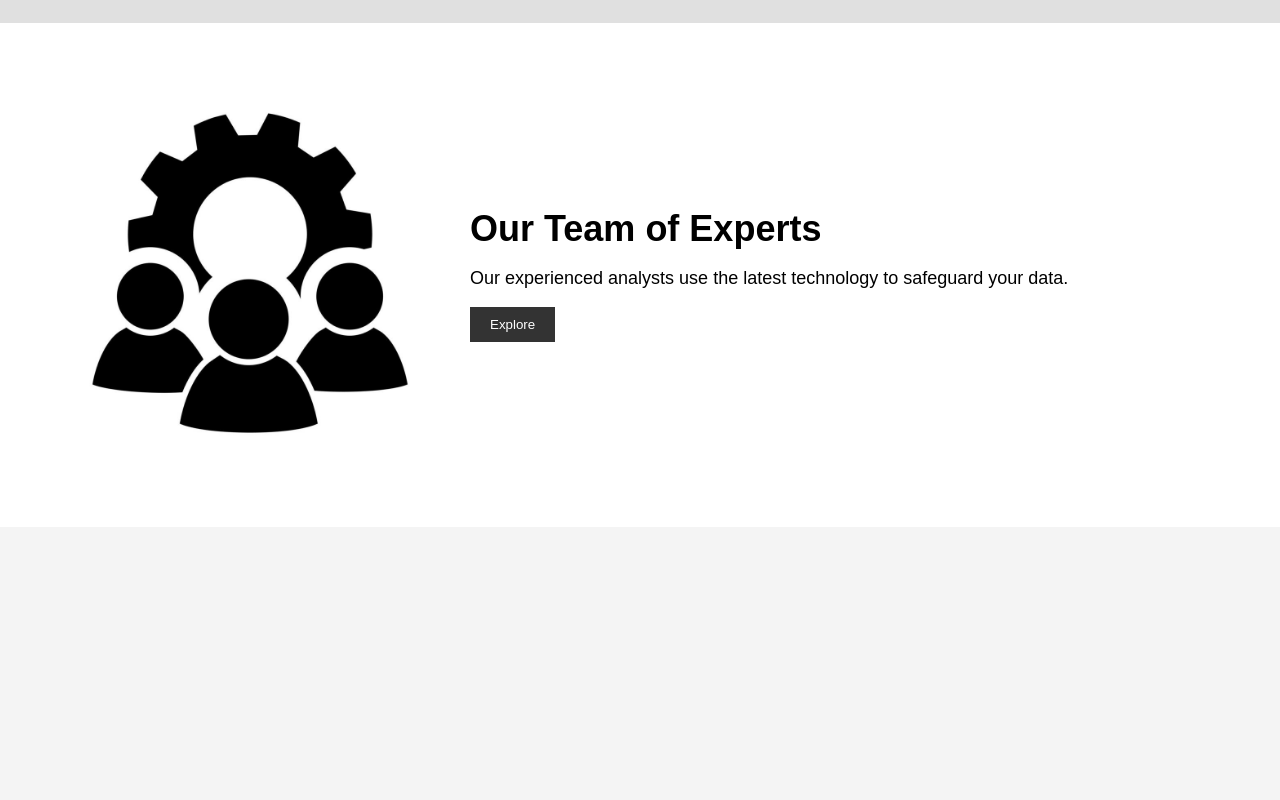
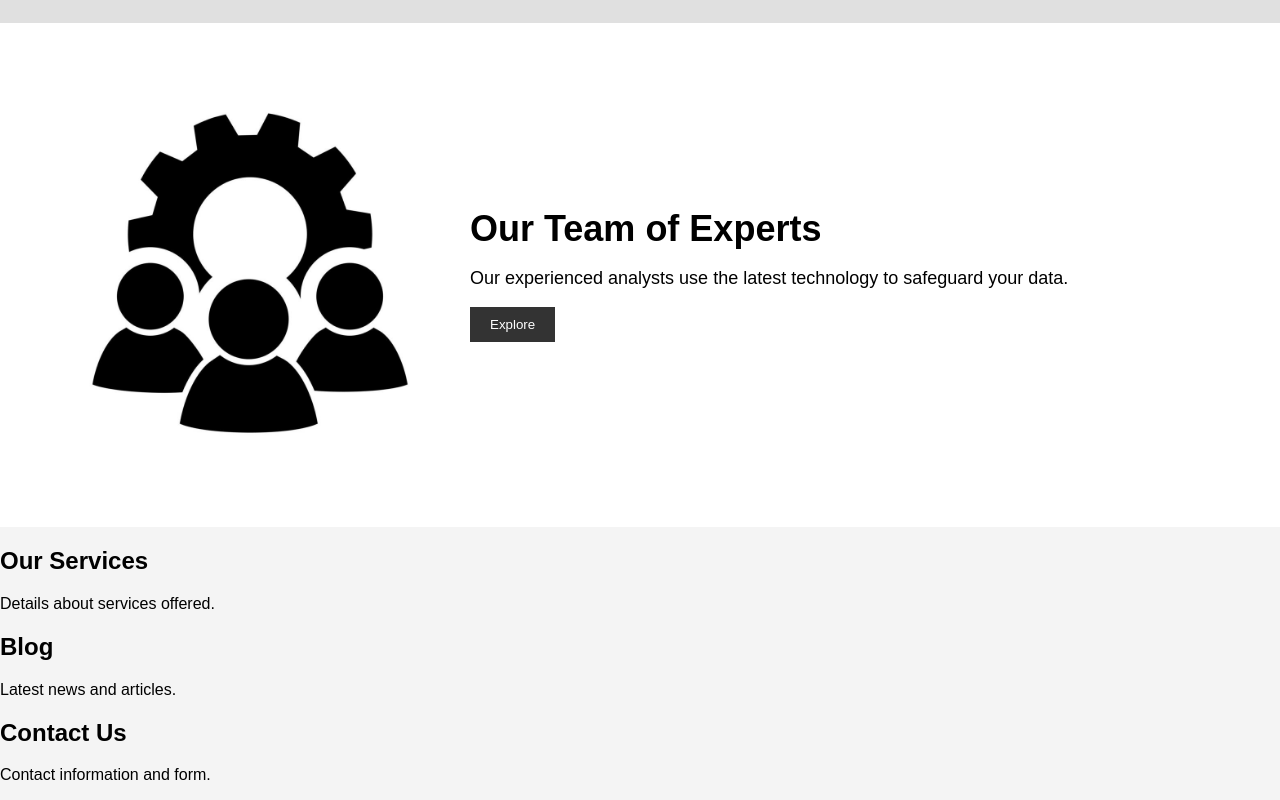
Before and after one commit to hl9082/Sample-website, a plain HTML site: page index.html in a window 1280 px wide. Shown: the part 571-1371 px from the top of the page. Before the commit the page ends 1098 px from the top, so only its background shows below. Drawn offline with Linux system fonts and the light colour scheme.

Commit message:
new features added

```diff
--- a/index.html
+++ b/index.html
@@ -11,16 +11,16 @@
         <div class="logo">CYBERSEC</div>
         <nav>
             <ul>
-                <li><a href="#">Home</a></li>
-                <li><a href="#">About</a></li>
-                <li><a href="#">Services</a></li>
-                <li><a href="#">Blog</a></li>
-                <li><a href="#">Contact</a></li>
+                <li><a href="#home">Home</a></li>
+                <li><a href="#about">About</a></li>
+                <li><a href="#services">Services</a></li>
+                <li><a href="#blog">Blog</a></li>
+                <li><a href="#contact">Contact</a></li>
             </ul>
         </nav>
     </header>
 
-    <section class="hero">
+    <section id="home" class="hero">
         <div class="hero-text">
             <h1>Secure Your Future</h1>
             <p>Protect your business with cutting-edge cybersecurity solutions.</p>
@@ -30,7 +30,7 @@
         </div>
     </section>
 
-    <section class="about">
+    <section id="about" class="about">
         <div class="about-image">
             <img src="team.jpg" alt="Team">
         </div>
@@ -41,6 +41,21 @@
         </div>
     </section>
 
+    <section id="services">
+        <h2>Our Services</h2>
+        <p>Details about services offered.</p>
+    </section>
+
+    <section id="blog">
+        <h2>Blog</h2>
+        <p>Latest news and articles.</p>
+    </section>
+
+    <section id="contact">
+        <h2>Contact Us</h2>
+        <p>Contact information and form.</p>
+    </section>
+
     <script src="script.js"></script>
 </body>
 </html>
```
